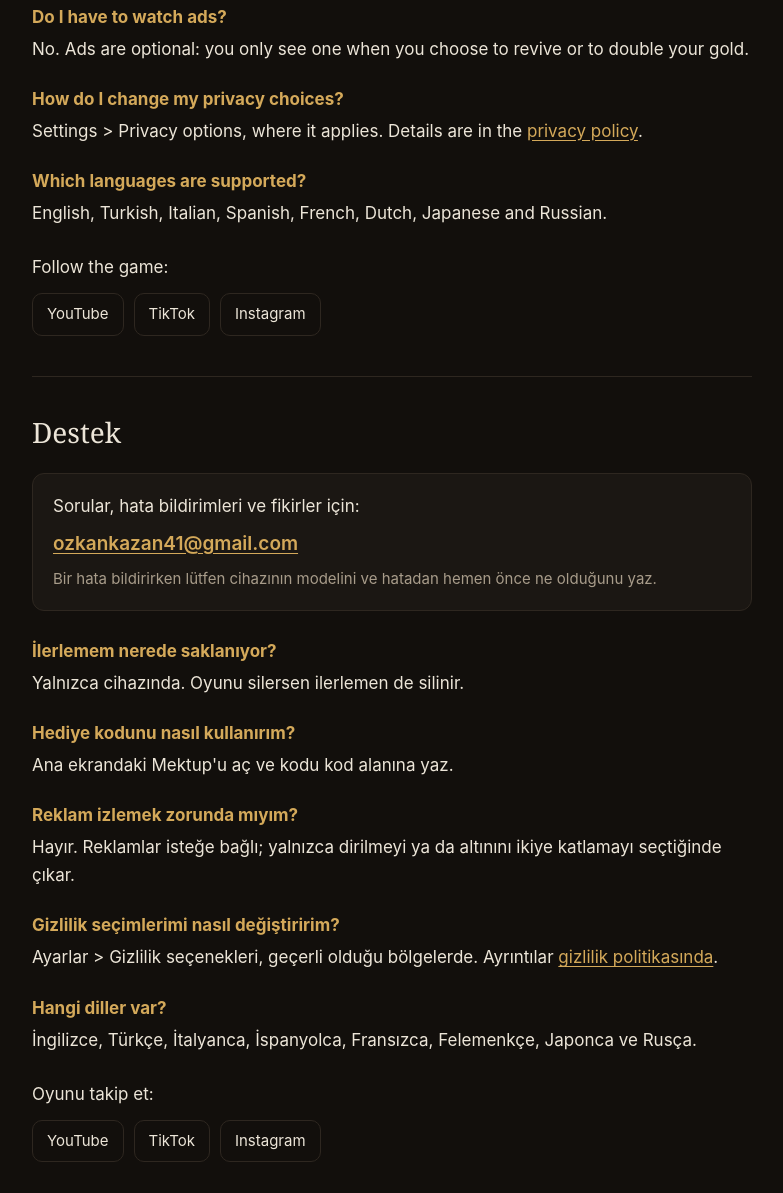
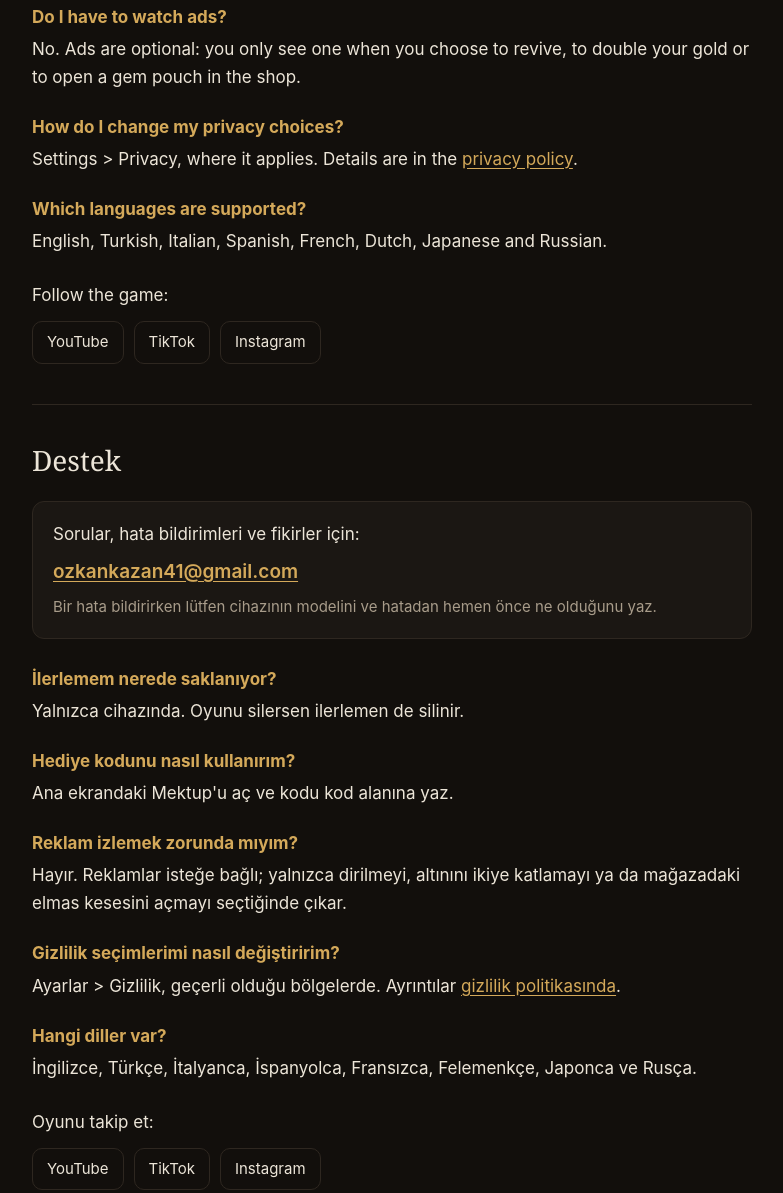
Before and after one commit to ozkankazan41-droid/ozkankazan41-droid.github.io, a plain HTML site: page index.html in a window 1280 px wide. Shown: the part 744-1937 px from the top of the page, without its empty margins (248-1031 px from the left). Drawn offline with Linux system fonts and the light colour scheme.

Commit message:
Support FAQ: gem pouch ad, Settings > Privacy

```diff
--- a/index.html
+++ b/index.html
@@ -77,10 +77,10 @@ footer .wrap{padding-top:22px;padding-bottom:34px}
     <p>Open Mail on the main screen and enter the code in the code field.</p>
 
     <h3>Do I have to watch ads?</h3>
-    <p>No. Ads are optional: you only see one when you choose to revive or to double your gold.</p>
+    <p>No. Ads are optional: you only see one when you choose to revive, to double your gold or to open a gem pouch in the shop.</p>
 
     <h3>How do I change my privacy choices?</h3>
-    <p>Settings &gt; Privacy options, where it applies. Details are in the <a href="privacy.html#en">privacy policy</a>.</p>
+    <p>Settings &gt; Privacy, where it applies. Details are in the <a href="privacy.html#en">privacy policy</a>.</p>
 
     <h3>Which languages are supported?</h3>
     <p>English, Turkish, Italian, Spanish, French, Dutch, Japanese and Russian.</p>
@@ -110,10 +110,10 @@ footer .wrap{padding-top:22px;padding-bottom:34px}
     <p>Ana ekrandaki Mektup'u aç ve kodu kod alanına yaz.</p>
 
     <h3>Reklam izlemek zorunda mıyım?</h3>
-    <p>Hayır. Reklamlar isteğe bağlı; yalnızca dirilmeyi ya da altınını ikiye katlamayı seçtiğinde çıkar.</p>
+    <p>Hayır. Reklamlar isteğe bağlı; yalnızca dirilmeyi, altınını ikiye katlamayı ya da mağazadaki elmas kesesini açmayı seçtiğinde çıkar.</p>
 
     <h3>Gizlilik seçimlerimi nasıl değiştiririm?</h3>
-    <p>Ayarlar &gt; Gizlilik seçenekleri, geçerli olduğu bölgelerde. Ayrıntılar <a href="privacy.html#tr">gizlilik politikasında</a>.</p>
+    <p>Ayarlar &gt; Gizlilik, geçerli olduğu bölgelerde. Ayrıntılar <a href="privacy.html#tr">gizlilik politikasında</a>.</p>
 
     <h3>Hangi diller var?</h3>
     <p>İngilizce, Türkçe, İtalyanca, İspanyolca, Fransızca, Felemenkçe, Japonca ve Rusça.</p>
```
